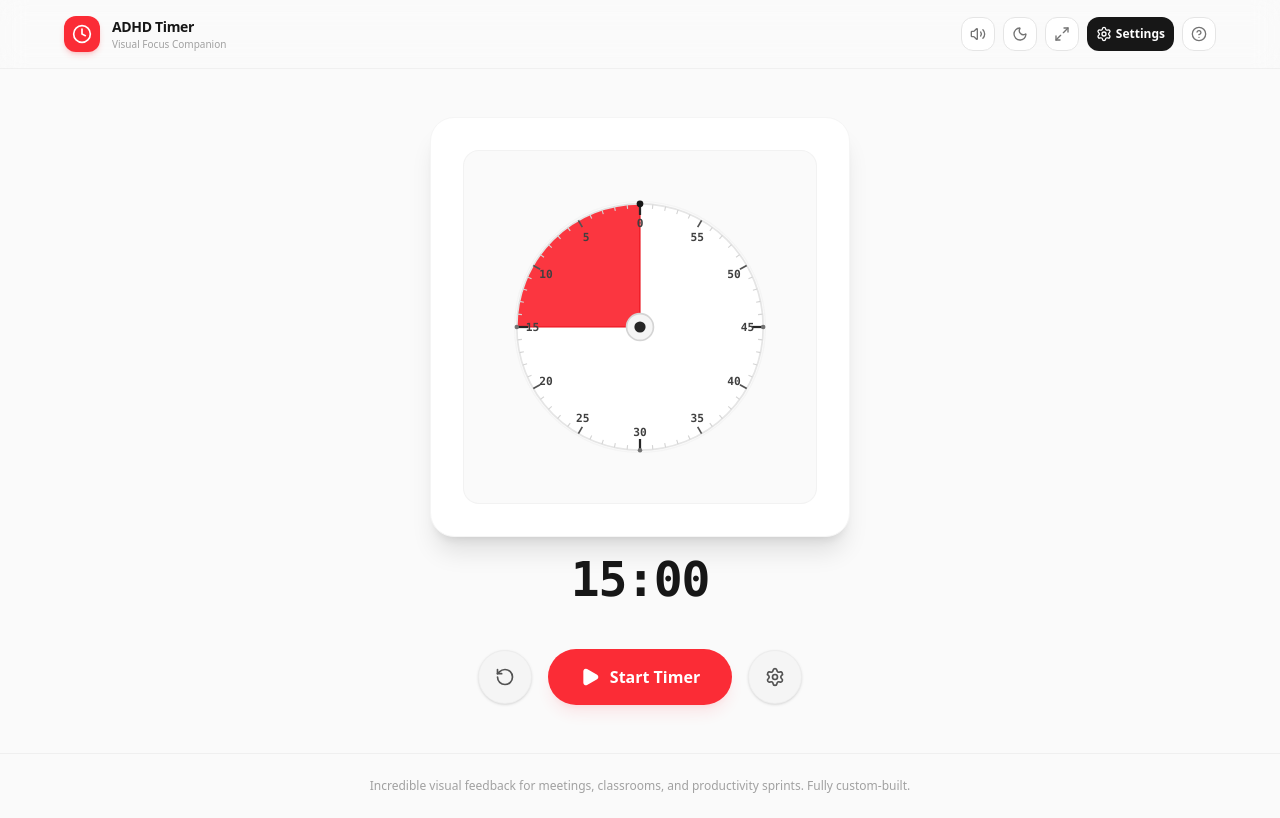
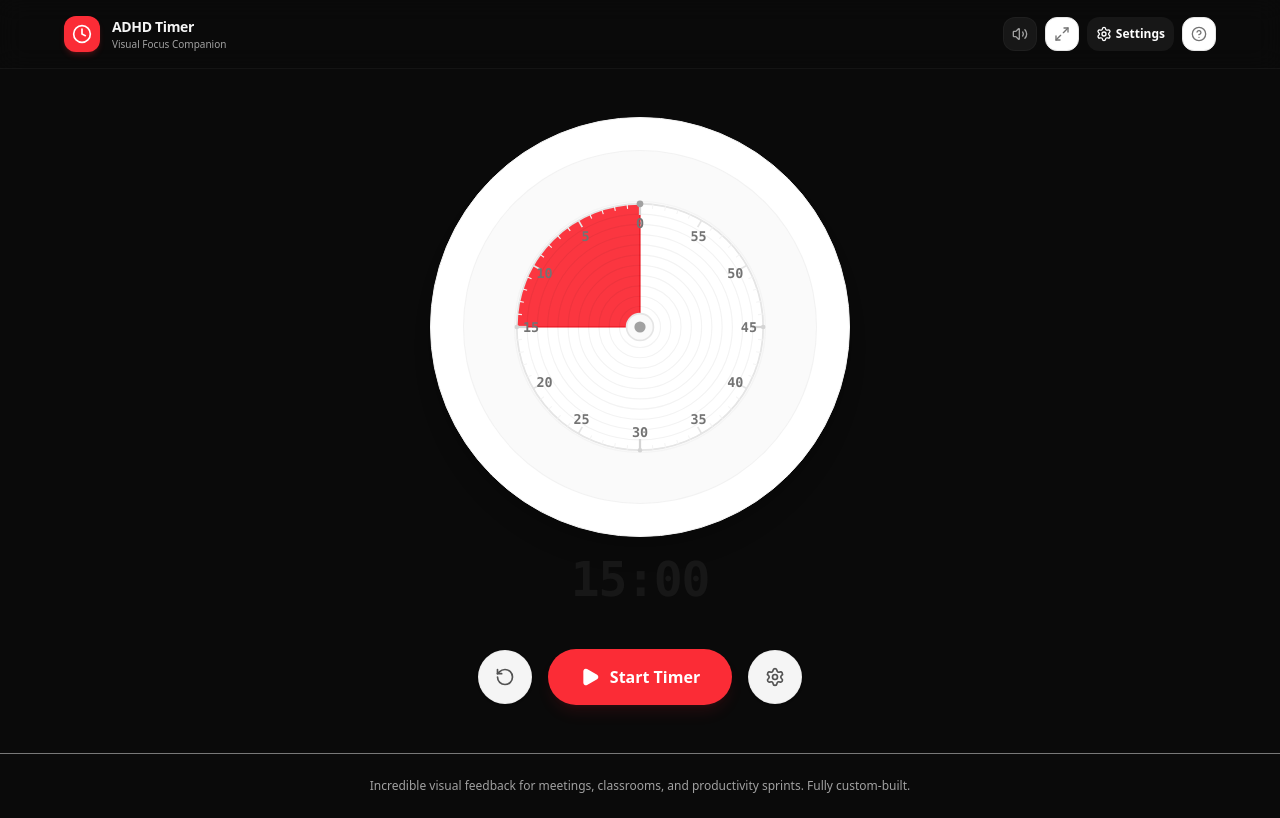
Before and after one commit to nexusstreamon/ADHD-Timer, a React (Vite) app: page / in a window 1280 px wide. Built offline with nearby package versions, Linux system fonts and the light colour scheme.

Commit message:
refactor: enforce dark theme and update clock design
Permanently set the application to dark mode, remove the light theme toggle, and update the clock face component with a rounded design and improved visual contrast.

```diff
--- a/src/App.tsx
+++ b/src/App.tsx
@@ -50,7 +50,6 @@ export default function App() {
   }, [initialTime]);
 
   const [isRunning, setIsRunning] = useState<boolean>(false);
-  const [isDark, setIsDark] = useState<boolean>(false);
   const [isFullscreen, setIsFullscreen] = useState<boolean>(false);
   const [isEditingDigital, setIsEditingDigital] = useState<boolean>(false);
   const [showHelp, setShowHelp] = useState<boolean>(false);
@@ -97,12 +96,8 @@ export default function App() {
 
   // Sync dark mode HTML class
   useEffect(() => {
-    if (isDark) {
-      document.documentElement.classList.add("dark");
-    } else {
-      document.documentElement.classList.remove("dark");
-    }
-  }, [isDark]);
+    document.documentElement.classList.add("dark");
+  }, []);
 
   // Synchronize inputs when timeLeft changes
   useEffect(() => {
@@ -381,17 +376,15 @@ export default function App() {
   };
 
   return (
-    <div className={`min-h-screen font-sans antialiased flex flex-col transition-colors duration-300 ${
-      isDark ? "bg-neutral-950 text-neutral-100" : "bg-neutral-50 text-neutral-900"
-    }`}>
+    <div className="min-h-screen font-sans antialiased flex flex-col transition-colors duration-300 bg-neutral-950 text-neutral-100">
 
       {/* GLOBAL ALARM FLASH EFFECT */}
       {flashOnComplete && (
-        <div className="fixed inset-0 pointer-events-none z-50 animate-pulse bg-red-500/10 dark:bg-red-500/15 ring-[12px] ring-red-500 ring-inset" />
+        <div className="fixed inset-0 pointer-events-none z-50 animate-pulse bg-red-500/15 ring-[12px] ring-red-500 ring-inset" />
       )}
 
       {/* HEADER / NAVIGATION BAR */}
-      <header className="px-6 py-4 border-b border-neutral-200/50 dark:border-neutral-800/40 backdrop-blur-md sticky top-0 z-40 transition-colors duration-300">
+      <header className="px-6 py-4 border-b border-neutral-800/40 backdrop-blur-md sticky top-0 z-40 transition-colors duration-300">
         <div className="max-w-6xl mx-auto flex items-center justify-between">
           <div className="flex items-center gap-3">
             <div className="w-9 h-9 rounded-xl bg-red-500 flex items-center justify-center shadow-md shadow-red-500/20">
@@ -409,19 +402,9 @@ export default function App() {
               id="header-mute-toggle"
               onClick={() => handleConfigChange({ isMuted: !config.isMuted })}
               title={config.isMuted ? "Unmute sounds" : "Mute sounds"}
-              className="p-2 rounded-xl bg-white hover:bg-neutral-100 border border-neutral-200 dark:bg-neutral-900 dark:hover:bg-neutral-800 dark:border-neutral-800/60 transition-all text-neutral-500 dark:text-neutral-400 cursor-pointer"
+              className="p-2 rounded-xl bg-neutral-900 hover:bg-neutral-800 border border-neutral-800/60 transition-all text-neutral-400 cursor-pointer"
             >
               {config.isMuted ? <VolumeX className="w-4 h-4" /> : <Volume2 className="w-4 h-4" />}
-            </button>
-
-            {/* Dark Mode Toggle */}
-            <button
-              id="theme-toggle-btn"
-              onClick={() => setIsDark(!isDark)}
-              title="Toggle theme mode"
-              className="p-2 rounded-xl bg-white hover:bg-neutral-100 border border-neutral-200 dark:bg-neutral-900 dark:hover:bg-neutral-800 dark:border-neutral-800/60 transition-all text-neutral-500 dark:text-neutral-400 cursor-pointer"
-            >
-              {isDark ? <Sun className="w-4 h-4 text-amber-400" /> : <Moon className="w-4 h-4" />}
             </button>
 
             {/* Fullscreen Button */}
@@ -483,14 +466,14 @@ export default function App() {
               {config.showDigital && (
                 <div className="relative group inline-block">
                   {isEditingDigital ? (
-                    <div id="inline-time-editor" className="flex items-center gap-1.5 px-3 py-1 bg-neutral-100 dark:bg-neutral-800 rounded-xl border border-neutral-200 dark:border-neutral-700 shadow-inner">
+                    <div id="inline-time-editor" className="flex items-center gap-1.5 px-3 py-1 bg-neutral-800 rounded-xl border border-neutral-700 shadow-inner">
                       <input
                         type="number"
                         min="0"
                         max="240"
                         value={minInput}
                         onChange={(e) => setMinInput(e.target.value)}
-                        className="w-12 text-center text-xl font-mono font-bold bg-transparent outline-none border-b border-neutral-300 focus:border-neutral-600 dark:focus:border-white text-neutral-800 dark:text-white"
+                        className="w-12 text-center text-xl font-mono font-bold bg-transparent outline-none border-b border-neutral-600 focus:border-white text-white"
                         placeholder="MM"
                         onKeyDown={(e) => e.key === "Enter" && handleSaveDigital()}
                       />
@@ -501,7 +484,7 @@ export default function App() {
                         max="59"
                         value={secInput}
                         onChange={(e) => setSecInput(e.target.value)}
-                        className="w-10 text-center text-xl font-mono font-bold bg-transparent outline-none border-b border-neutral-300 focus:border-neutral-600 dark:focus:border-white text-neutral-800 dark:text-white"
+                        className="w-10 text-center text-xl font-mono font-bold bg-transparent outline-none border-b border-neutral-600 focus:border-white text-white"
                         placeholder="SS"
                         onKeyDown={(e) => e.key === "Enter" && handleSaveDigital()}
                       />
@@ -762,19 +745,19 @@ export default function App() {
             </button>
 
             <div className="flex items-center gap-3 mb-5">
-              <div className="p-2 bg-red-100 dark:bg-red-950/40 text-red-500 rounded-xl">
+              <div className="p-2 bg-red-950/40 text-red-500 rounded-xl">
                 <Info className="w-5 h-5" />
               </div>
               <h2 className="text-lg font-extrabold tracking-tight">ADHD Timer Concept</h2>
             </div>
 
-            <div className="space-y-4 text-xs leading-relaxed text-neutral-600 dark:text-neutral-300">
+            <div className="space-y-4 text-xs leading-relaxed text-neutral-300">
               <p>
                 An <strong>ADHD Timer</strong> is an innovative visual stopwatch that represents time as a colorful graphic disk. Unlike typical clock hands or counting numbers, the visual disk disappears smoothly as time counts down.
               </p>
 
-              <div className="p-3.5 bg-neutral-50 dark:bg-neutral-950 rounded-2xl border border-neutral-200/40 dark:border-neutral-800/40 space-y-2">
-                <h4 className="font-bold text-neutral-800 dark:text-white flex items-center gap-1.5">
+              <div className="p-3.5 bg-neutral-900 rounded-2xl border border-neutral-700 space-y-2">
+                <h4 className="font-bold text-white flex items-center gap-1.5">
                   <Sparkles className="w-3.5 h-3.5 text-amber-500" /> Key Features of this App
                 </h4>
                 <ul className="list-disc list-inside space-y-1 pl-1">
--- a/src/components/ClockFace.tsx
+++ b/src/components/ClockFace.tsx
@@ -117,7 +117,7 @@ export default function ClockFace({
     violet: "fill-violet-500 stroke-violet-600",
   };
 
-  const selectedColor = colorMap[themeColor] || colorMap.red;
+  const selectedColor = colorMap[themeColor as keyof typeof colorMap] || colorMap.red;
 
   // Stable reference to state to avoid stale closures in global dragging event listeners
   const stateRef = useRef({
@@ -313,10 +313,10 @@ export default function ClockFace({
           y2={y2}
           className={`${
             isQuarter
-              ? "stroke-neutral-800 dark:stroke-neutral-200 stroke-[2px]"
+              ? "stroke-neutral-300 dark:stroke-neutral-500 stroke-[2px]"
               : isMajor
-                ? "stroke-neutral-600 dark:stroke-neutral-400 stroke-[1.5px]"
-                : "stroke-neutral-300 dark:stroke-neutral-700 stroke-[1px]"
+                ? "stroke-neutral-200 dark:stroke-neutral-600 stroke-[1.5px]"
+                : "stroke-neutral-100 dark:stroke-neutral-700 stroke-[1px]"
           }`}
         />
       );
@@ -328,10 +328,10 @@ export default function ClockFace({
   const textRadius = R - 20;
 
   return (
-    <div className="relative select-none aspect-square w-full max-w-[420px] mx-auto bg-white dark:bg-neutral-900 rounded-3xl border border-neutral-100 dark:border-neutral-800/60 shadow-xl p-8 transition-colors duration-300">
+    <div className="relative select-none aspect-square w-full max-w-[420px] mx-auto bg-white dark:bg-neutral-900 rounded-full border border-neutral-100 dark:border-neutral-800/60 shadow-xl p-8 transition-colors duration-300">
 
       {/* Clock Bezel Frame */}
-      <div className="relative w-full h-full rounded-2xl bg-neutral-50 dark:bg-neutral-950 p-2 border border-neutral-200/40 dark:border-neutral-800/40 flex items-center justify-center">
+      <div className="relative w-full h-full rounded-full bg-neutral-50 dark:bg-neutral-950 p-2 border border-neutral-200/40 dark:border-neutral-800/40 flex items-center justify-center">
 
         <svg
           ref={svgRef}
@@ -356,7 +356,7 @@ export default function ClockFace({
             className="fill-none stroke-neutral-200/30 dark:stroke-neutral-800/30 stroke-1"
           />
 
-          {/* Core White Circular dial body (background only) */}
+          {/* Core Circular dial body (background) */}
           <circle
             cx={CX}
             cy={CY}
@@ -386,6 +386,23 @@ export default function ClockFace({
             )}
           </g>
 
+          {/* Concentric Rings (drawn on top of wedges for a textured/ribbed effect) */}
+          <g className="pointer-events-none">
+            {/* Draw 12 fine concentric rings */}
+            {Array.from({ length: 12 }).map((_, i) => {
+              const radius = (R / 12) * (i + 1);
+              return (
+                <circle
+                  key={`bg-circle-${i}`}
+                  cx={CX}
+                  cy={CY}
+                  r={radius}
+                  className="fill-none stroke-neutral-900/5 dark:stroke-white/5 stroke-[1px]"
+                />
+              );
+            })}
+          </g>
+
           {/* Crisp Outer Border of the dial body (drawn on top of the wedges to prevent color bleed) */}
           <circle
             cx={CX}
@@ -398,10 +415,10 @@ export default function ClockFace({
           {ticks}
 
           {/* Major quadrant markers */}
-          <circle cx={CX} cy={CY - R} r="3" className="fill-neutral-900 dark:fill-white" />
-          <circle cx={CX + R} cy={CY} r="2" className="fill-neutral-500 dark:fill-neutral-400" />
-          <circle cx={CX} cy={CY + R} r="2" className="fill-neutral-500 dark:fill-neutral-400" />
-          <circle cx={CX - R} cy={CY} r="2" className="fill-neutral-500 dark:fill-neutral-400" />
+          <circle cx={CX} cy={CY - R} r="3" className="fill-neutral-400 dark:fill-white" />
+          <circle cx={CX + R} cy={CY} r="2" className="fill-neutral-300 dark:fill-neutral-500" />
+          <circle cx={CX} cy={CY + R} r="2" className="fill-neutral-300 dark:fill-neutral-500" />
+          <circle cx={CX - R} cy={CY} r="2" className="fill-neutral-300 dark:fill-neutral-500" />
 
           {/* Dial labels */}
           {showNumbers &&
@@ -440,7 +457,7 @@ export default function ClockFace({
                   y={y}
                   textAnchor={textAnchor}
                   dy={dy}
-                  className="font-mono text-[10px] font-semibold fill-neutral-700 dark:fill-neutral-300 pointer-events-none transition-colors duration-300"
+                  className="font-mono text-xs font-semibold fill-neutral-500 dark:fill-neutral-400 pointer-events-none transition-colors duration-300"
                 >
                   {displayText}
                 </text>
@@ -452,14 +469,14 @@ export default function ClockFace({
             cx={CX}
             cy={CY}
             r="12"
-            className="fill-neutral-100 dark:fill-neutral-800 stroke-neutral-300 dark:stroke-neutral-700 stroke-[1.5px] shadow-sm pointer-events-none"
+            className="fill-neutral-50 dark:fill-neutral-800 stroke-neutral-200 dark:stroke-neutral-700 stroke-[1.5px] shadow-sm pointer-events-none"
           />
           {/* Inner accent ring */}
           <circle
             cx={CX}
             cy={CY}
             r="5"
-            className="fill-neutral-800 dark:fill-neutral-200 pointer-events-none"
+            className="fill-neutral-400 dark:fill-neutral-500 pointer-events-none"
           />
         </svg>
 
```
